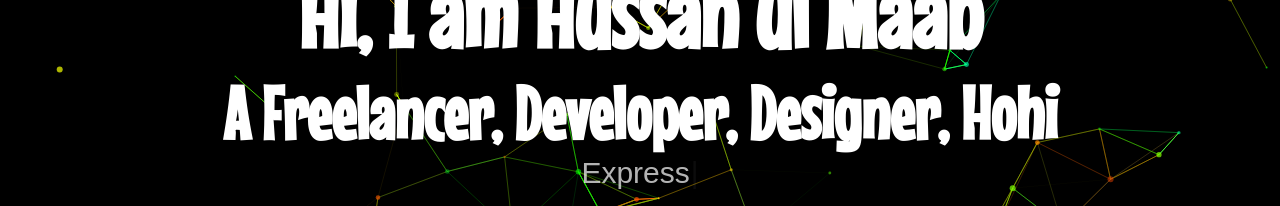
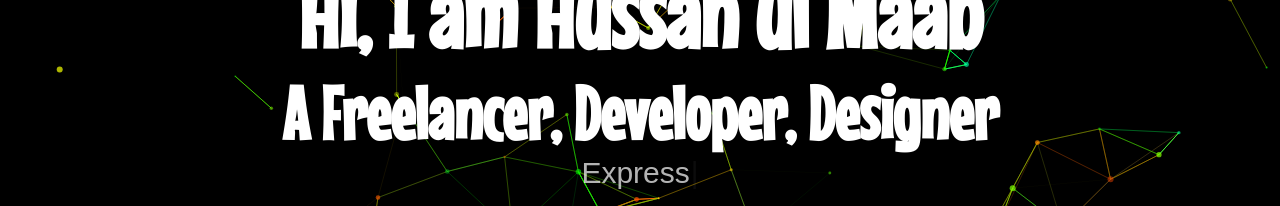
Before and after one commit to Hussanulmaab/MaabPortfolio, a React (Create React App) app: page / in a window 1280 px wide. Shown: the part 325-531 px from the top of the page. Built offline with nearby package versions, Linux system fonts and the light colour scheme.

Commit message:
changed title

```diff
--- a/public/index.html
+++ b/public/index.html
@@ -24,7 +24,7 @@
       work correctly both with client-side routing and a non-root public URL.
       Learn how to configure a non-root public URL by running `npm run build`.
     -->
-    <title>React App</title>
+    <title>Maab Portfolio</title>
   </head>
   <body>
     <noscript>You need to enable JavaScript to run this app.</noscript>
--- a/src/components/Home/Home.jsx
+++ b/src/components/Home/Home.jsx
@@ -15,7 +15,7 @@ const Home = () => {
       <div className="content">
         <div className="heading">
           <h1>Hi, I am Hussan ul Maab</h1>
-          <h2>A Freelancer, Developer, Designer, Hohi</h2>
+          <h2>A Freelancer, Developer, Designer</h2>
           <div className="headingMove">
           <Typewriter
             className="typewriter"
```
Also changed, not shown: public/manifest.json, 1 other file (tests, documents, lock files or other folders).
